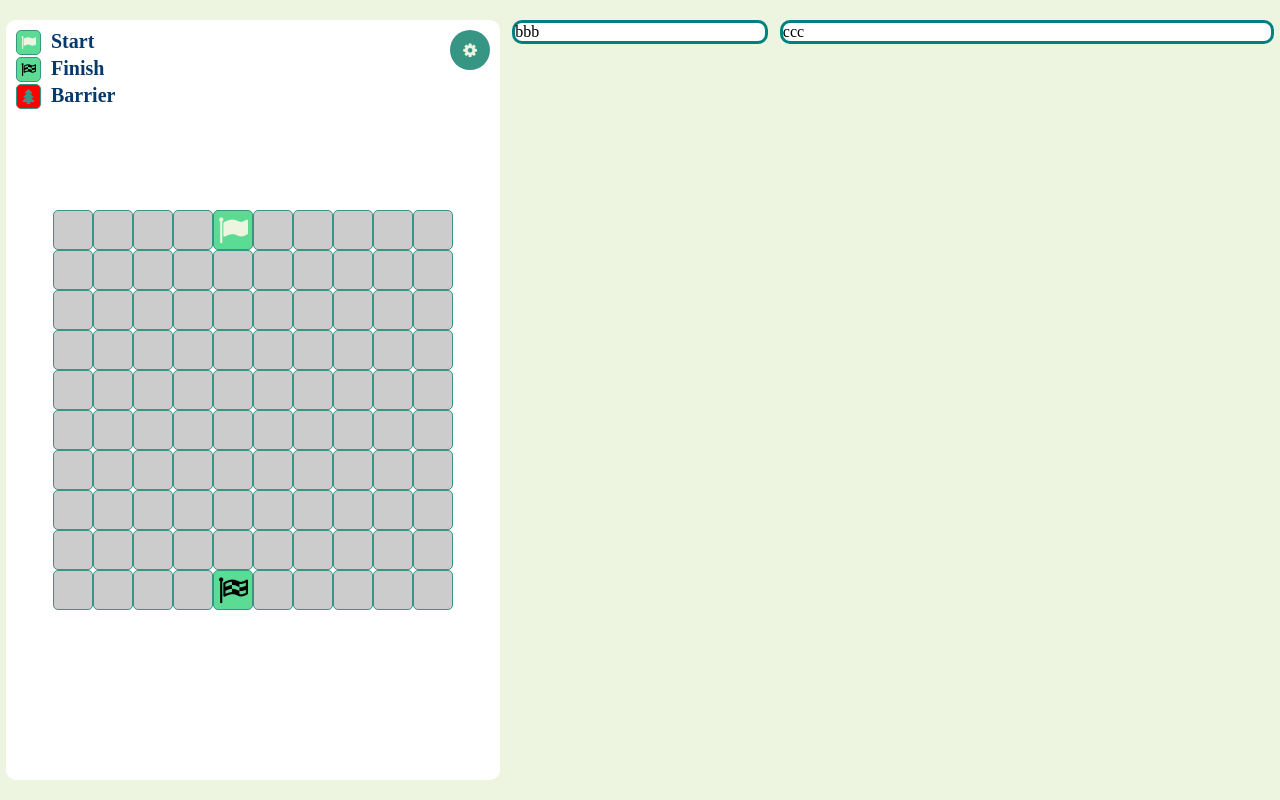
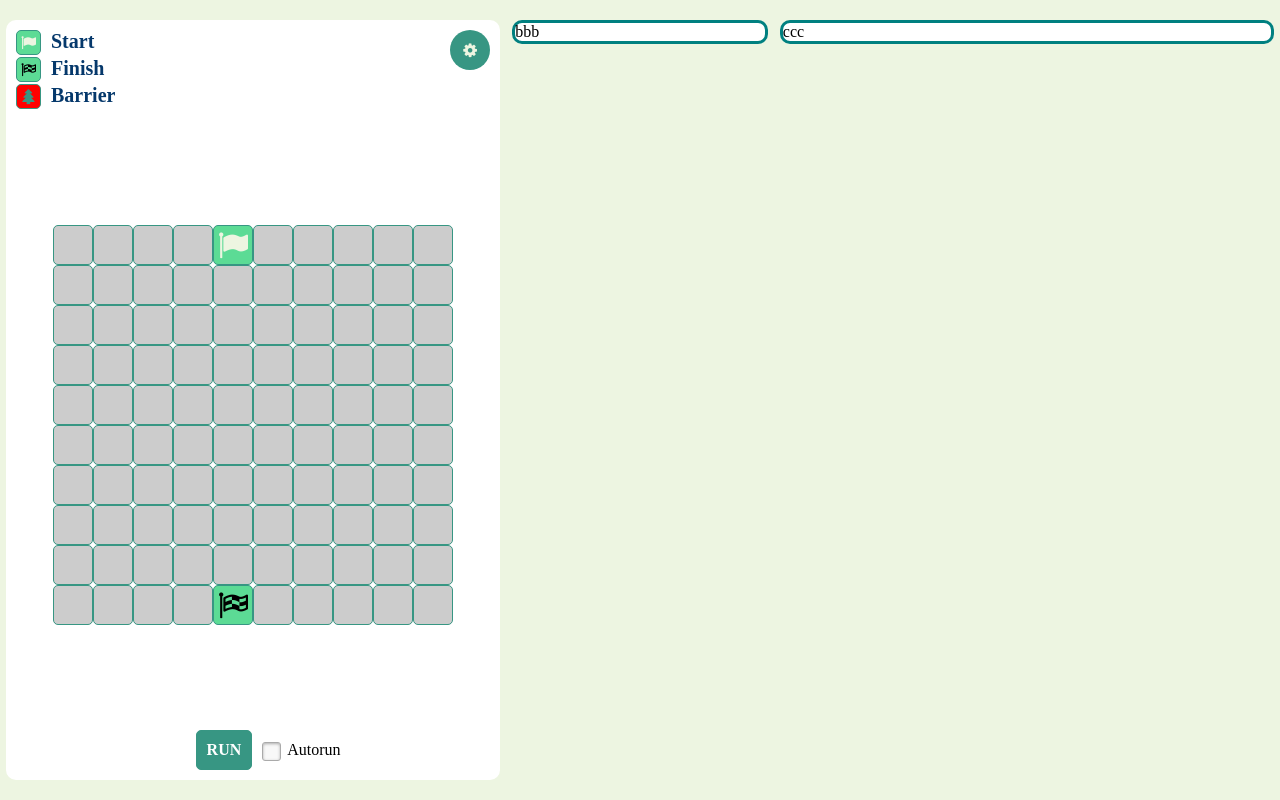
Before and after one commit to Tripko1/runners, a React (Create React App) app: page / in a window 1280 px wide. Built offline with nearby package versions, Linux system fonts and the light colour scheme.

Commit message:
Added BFS algorithm

```diff
--- /dev/null
+++ b/src/algorithms/bfs.js
@@ -0,0 +1,94 @@
+let reconstruction = [];
+
+const ENQUEUE = (Q,s) => {
+    Q.push(s);
+    return Q;
+}
+
+const DEQUEUE = (Q) => {
+    Q.shift();
+    return Q;
+}
+
+const END_START_RECONSTRUCTION = (pi, start, end, r) => {
+    if(end.i === start.i && end.j === start.j){
+        r.push(end);
+        reconstruction = r;
+        return;
+    }
+    r.push(end);
+    END_START_RECONSTRUCTION(pi, start, pi[end.i][end.j], r);
+}
+
+const START_END_RECONSTRUCTION = () => {
+    const n = reconstruction.length;
+    let pom;
+    for(let i=0; i<n/2; i++){
+        pom=reconstruction[i];
+        reconstruction[i] = reconstruction[n-i-1];
+        reconstruction[n-i-1] = pom;
+    }
+}
+
+export const bfs = (state) => {
+    let color = [], Q = [], d = [], pi = [];
+    let path = true;
+    for(let i=0; i<state.n; i++){
+        color.push([]);
+        d.push([]);
+        pi.push([]);
+        for(let j=0; j<state.m; j++){
+            if(state.matrix[i][j]===3){
+                color[i].push("RED");
+            }
+            else{
+                color[i].push("WHITE");
+            }
+            d[i].push(Infinity);
+            pi[i].push(null);
+        }
+    }
+    color[state.startY][state.startX] = "GRAY";
+    d[state.startY][state.startX] = 0;
+    pi[state.startY][state.startX] = null;
+    Q = ENQUEUE(Q, {j: state.startX, i: state.startY });
+
+    while(Q.length > 0){
+        let n = state.graph[Q[0].i][Q[0].j].length;
+        for(let k=0; k<n; k++){
+            const i = state.graph[Q[0].i][Q[0].j][k].i;
+            const j = state.graph[Q[0].i][Q[0].j][k].j;
+            if(color[i][j]==="WHITE"){
+                color[i][j]="GRAY";
+                d[i][j] = d[Q[0].i][Q[0].j] + 1;
+                pi[i][j] = {i: Q[0].i, j: Q[0].j};
+                Q = ENQUEUE(Q, {j: j, i: i});
+            }
+        }
+        color[Q[0].i][Q[0].j] = "BLACK";
+        if(Q[0].i === state.endY && Q[0].j === state.endX){
+            break;
+        }
+        DEQUEUE(Q);
+        if(Q.length === 0){
+            path=false;
+            break;
+        }
+    }
+
+    if(path){
+        const start = {i: state.startY, j: state.startX};
+        const end = {i: state.endY, j: state.endX};
+        END_START_RECONSTRUCTION(pi,start,end, []);
+        START_END_RECONSTRUCTION();
+    }
+
+    return{
+        pi: pi,
+        d: d,
+        color: color,
+        reconstruction: reconstruction,
+        path: path,
+        level: state.level
+    }
+}
--- a/src/components/Matrix/Matrix.js
+++ b/src/components/Matrix/Matrix.js
@@ -8,6 +8,7 @@ const StyledDiv = styled.div`
 
     @media(max-width: 1001px){
         min-width: 400px;
+        min-height: 400px;
     }
 `;
 
--- a/src/components/StartPanel/HelpIcons/HelpIcons.js
+++ b/src/components/StartPanel/HelpIcons/HelpIcons.js
@@ -5,6 +5,8 @@ import MatrixField from "../../Matrix/MatrixRow/MatrixField/MatrixField";
 const StyledDiv = styled.div`
     width: 100%;
     padding: 10px;
+    height: 90px;
+    min-height: 90px;
 `;
 
 const First = styled.div`
--- a/src/components/StartPanel/StartPanel.js
+++ b/src/components/StartPanel/StartPanel.js
@@ -29,6 +29,96 @@ const StyledDivContent = styled.div`
     border-radius: 10px;
 `;
 
+const StyledButton = styled.button`
+    background-color: ${props => props.btnType === "Success" ? "#379683" : "tomato"};
+    color: white;
+    border: ${props => props.btnType === "Success" ? "1px solid #379683" : "1px solid #944317"};
+    outline: none;
+    cursor: pointer;
+    font: inherit;
+    padding: 10px;
+    margin: 10px;
+    font-weight: bold;
+    border-radius: 5px;
+    z-index: 1;
+
+    &:hover{
+        background-color: ${props => props.btnType === "Success" ? "#5cdb95" : "#944317"};
+    }
+`;
+
+const StyledDivRun = styled.div`
+    width: 80%;
+    margin: 0 auto;
+    display: flex;
+    justify-content: center;
+`;
+
+const StyledAutorun = styled.div`
+    display: flex;
+    align-items: center;
+    margin: -20px;
+    z-index: 0;
+    > input {
+    opacity: 0;
+    }
+    > input + label {
+    position: relative;
+    padding-left: 25px;
+    cursor: pointer;
+    &:before {
+        content: '';
+        position: absolute;
+        left:0; top: 1px;
+        width: 17px; height: 17px;
+        border: 1px solid #aaa;
+        background: #f8f8f8;
+        border-radius: 3px;
+        box-shadow: inset 0 1px 3px rgba(0,0,0,.3)
+    }
+    &:after {
+        content: '✔';
+        position: absolute;
+        top: -1px; left: 2px;
+        font-size: 16px;
+        color: #09ad7e;
+        transition: all .2s;
+    }
+    }
+    > input:not(:checked) + label {
+        &:after {
+        opacity: 0;
+        transform: scale(0);
+        }
+    }
+    > input:disabled:not(:checked) + label {
+        &:before {
+        box-shadow: none;
+        border-color: #bbb;
+        background-color: #ddd;
+        }
+    }
+    > input:checked + label {
+    &:after {
+        opacity: 1;
+        transform: scale(1);
+    }
+    }
+    > input:disabled:checked + label {
+    &:after {
+        color: #999;
+    }
+    }
+    > input:disabled + label {
+    color: #aaa;
+    }
+    > input:checked:focus + label, input:not(:checked):focus + label {
+    &:before {
+        border: 1px dotted blue;
+    }
+    }
+`;
+
 const startPanel = (props) => {
     return(
         <StyledDiv>
@@ -48,6 +138,13 @@ const startPanel = (props) => {
                     endY={props.endY}
                     matrix={props.matrix}
                 />
+                <StyledDivRun>
+                    <StyledButton btnType="Success" onClick={() => props.runAlgorithms()}>RUN</StyledButton>
+                    <StyledAutorun>
+                        <input id="autorun" type="checkbox" />
+                        <label htmlFor="autorun">Autorun</label>
+                    </StyledAutorun>
+                </StyledDivRun>
             </StyledDivContent>
         </StyledDiv>
     )
--- a/src/container/ChangeMatrixSize/ChangeMatrixSize.js
+++ b/src/container/ChangeMatrixSize/ChangeMatrixSize.js
@@ -119,6 +119,7 @@ class ChangeMatrixSize extends Component{
             }
         }
         this.props.onGetRandomPositions(Xstart,Ystart,Xend,Yend);
+        this.props.onCreateConnectivityMatrix();
         setTimeout(() => {
             this.setState({
                 rows: "",
--- a/src/container/MainContainer/MainContainer.js
+++ b/src/container/MainContainer/MainContainer.js
@@ -10,6 +10,7 @@ import ChangeMatrixSize from "../ChangeMatrixSize/ChangeMatrixSize";
 import ChangeAlgorithms from "../ChangeAlgorithms/ChangeAlgorithms";
 import {connect} from "react-redux";
 import * as actions from "../../store/actions/index";
+import { bfs } from "../../algorithms/bfs";
 
 const StyledMain = styled.main`
     height: calc(100% - 40px);
@@ -97,6 +98,17 @@ class MainContainer extends Component{
         }, 1100);
     }
 
+    runAlgorithms = () => {
+        if(this.props.algorithms[0].checked){
+            let obj=bfs(this.props);
+            this.props.onBfs(obj);
+        }
+    }
+
+    componentDidMount(){
+        this.props.onCreateConnectivityMatrix();
+    }
+
     render(){
         let spinner = null;
         if(this.props.loading){
@@ -125,6 +137,7 @@ class MainContainer extends Component{
                     onChangeMatrixDimension={this.props.onChangeMatrixDimension}
                     onGetRandomPositions={this.props.onGetRandomPositions}
                     getRandomInt={this.getRandomInt}
+                    onCreateConnectivityMatrix={this.props.onCreateConnectivityMatrix}
                 />
             </Modal>
         )
@@ -156,6 +169,7 @@ class MainContainer extends Component{
                         openModalForLocation={this.openModalForLocation}
                         openModalForSize={this.openModalForSize}
                         openModalForAlgorithms={this.openModalForAlgorithms}
+                        runAlgorithms={this.runAlgorithms}
                     />
                     <LevelPanel />
                     <RunnersPanel />
@@ -178,7 +192,9 @@ const mapStateToProps = state => {
         endY: state.endY,
         matrix: state.matrix,
         loading: state.loading,
-        algorithms: state.algorithms
+        algorithms: state.algorithms,
+        graph: state.graph,
+        level: state.level
     }
 }
 
@@ -186,7 +202,9 @@ const mapDispatchToProps = dispatch => {
     return{
         onGetRandomPositions: (Xstart,Ystart,Xend,Yend,m,n) => dispatch(actions.getRandomPositions(Xstart,Ystart,Xend,Yend)),
         onChangeMatrixDimension: (rows,columns) => dispatch(actions.changeMatrixDimension(rows,columns)),
-        onSelectAlgorithms: (algorithms) => dispatch(actions.selectAlgorithms(algorithms))
+        onSelectAlgorithms: (algorithms) => dispatch(actions.selectAlgorithms(algorithms)),
+        onCreateConnectivityMatrix: () => dispatch(actions.createConnectivityMatrix()),
+        onBfs: (obj) => dispatch(actions.bfs(obj))
     }
 }
 
--- a/src/store/actions/actionTypes.js
+++ b/src/store/actions/actionTypes.js
@@ -9,3 +9,11 @@ export const CHANGE_MATRIX_DIMENSION_FAIL = "CHANGE_MATRIX_DIMENSION_FAIL";
 export const SELECT_ALGORITHMS_START = "SELECT_ALGORITHMS_START";
 export const SELECT_ALGORITHMS_SUCCESS = "SELECT_ALGORITHMS_SUCCESS";
 export const SELECT_ALGORITHMS_FAIL = "SELECT_ALGORITHMS_FAIL";
+
+export const CREATE_CONNECTIVITY_MATRIX_START = "CREATE_CONNECTIVITY_MATRIX_START";
+export const CREATE_CONNECTIVITY_MATRIX_SUCCESS = "CREATE_CONNECTIVITY_MATRIX_SUCCESS";
+export const CREATE_CONNECTIVITY_MATRIX_FAIL = "CREATE_CONNECTIVITY_MATRIX_FAIL";
+
+export const BFS_START = "BFS_START";
+export const BFS_SUCCESS = "BFS_SUCCESS";
+export const BFS_FAIL = "BFS_FAIL";
--- a/src/store/actions/index.js
+++ b/src/store/actions/index.js
@@ -1,5 +1,7 @@
 export {
     getRandomPositions,
     changeMatrixDimension,
-    selectAlgorithms
+    selectAlgorithms,
+    createConnectivityMatrix,
+    bfs
 } from "./main";
--- a/src/store/actions/main.js
+++ b/src/store/actions/main.js
@@ -70,3 +70,46 @@ export const selectAlgorithms = (algorithms) => {
         }, 1000);
     }
 }
+
+export const createConnectivityMatrix_Start = () => {
+    return{
+        type: actionTypes.CREATE_CONNECTIVITY_MATRIX_START
+    }
+}
+
+export const createConnectivityMatrix_Success = () => {
+    return{
+        type: actionTypes.CREATE_CONNECTIVITY_MATRIX_SUCCESS
+    }
+}
+
+export const createConnectivityMatrix = () => {
+    return dispatch => {
+        dispatch(createConnectivityMatrix_Start());
+        setTimeout(() => {
+            dispatch(createConnectivityMatrix_Success());
+        }, 1000);
+    }
+}
+
+export const bfs_start = () => {
+    return{
+        type: actionTypes.BFS_START
+    }
+}
+
+export const bfs_success = (obj) => {
+    return{
+        type: actionTypes.BFS_SUCCESS,
+        obj: obj
+    }
+}
+
+export const bfs = (obj) => {
+    return dispatch => {
+        dispatch(bfs_start());
+        setTimeout(() => {
+            dispatch(bfs_success(obj));
+        }, 1000);
+    }
+}
```
Also changed, not shown: src/store/reducers/main.js (+76 -6 lines).
